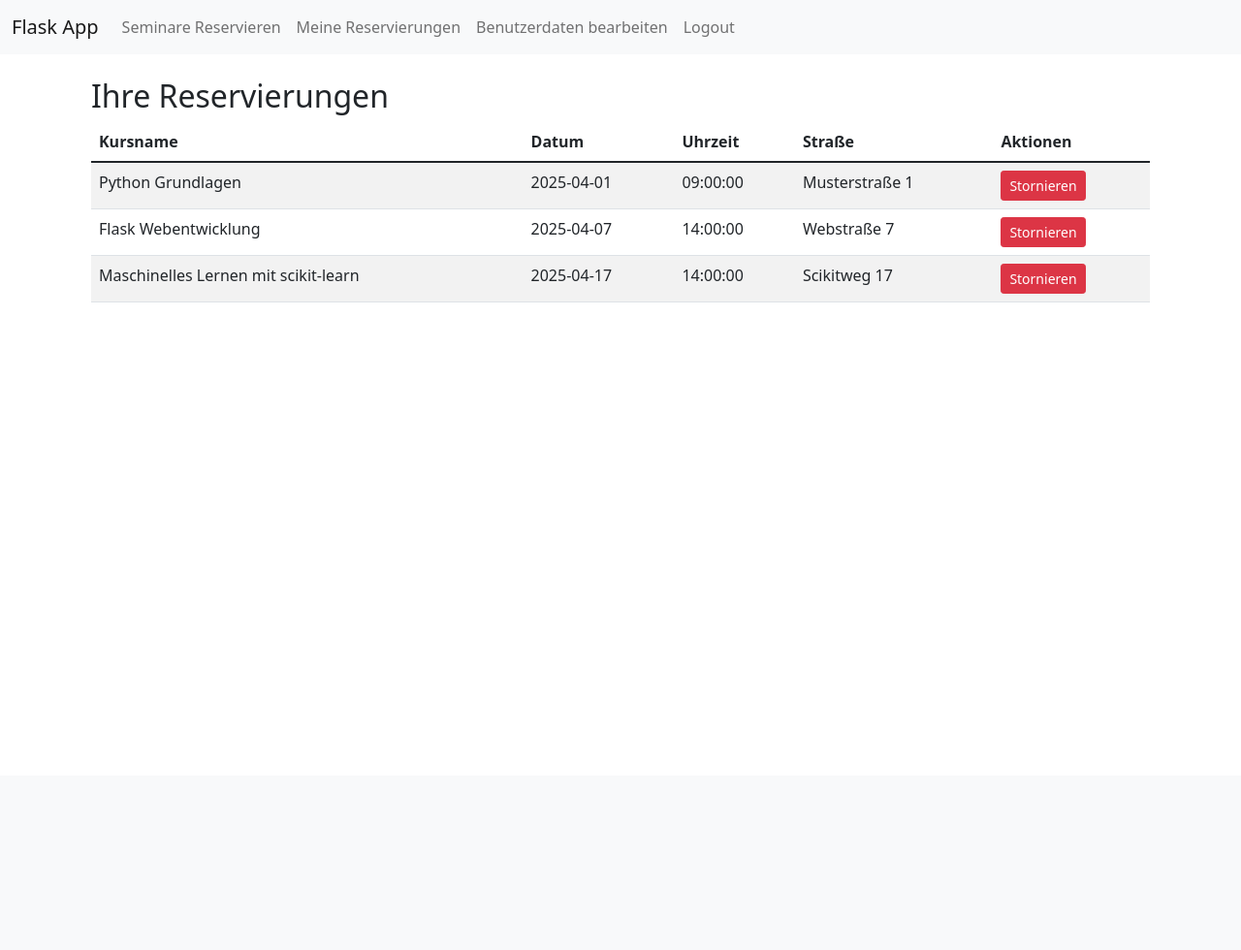
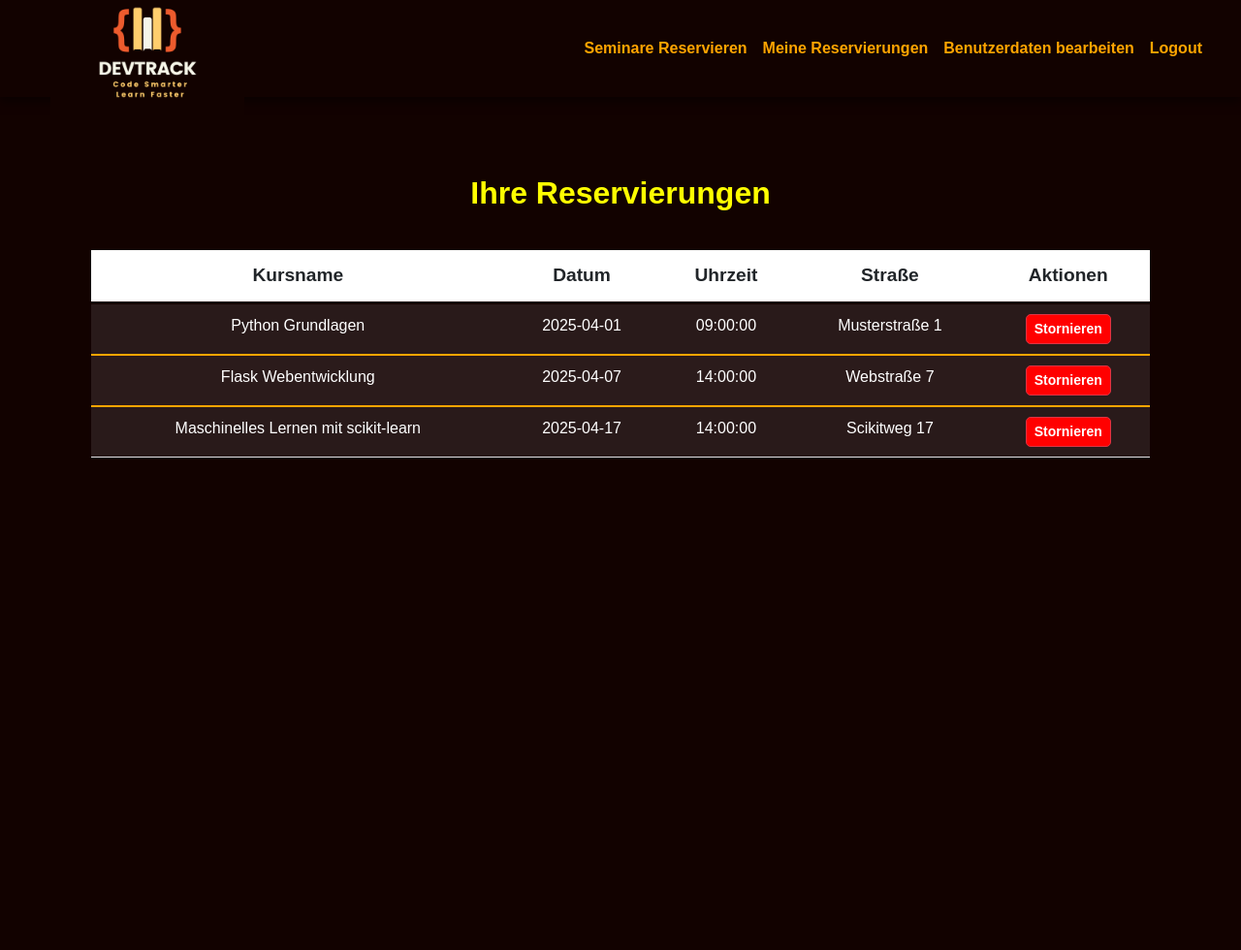
Before and after one commit to StasiaATP/flask-app_BIO1, a Flask app: page /reservierungen in a window 1280 px wide. Shown: the whole page at 97% size. Before the commit the page ends 312 px from the top, so only its background shows below. Run offline with Flask 3, Linux system fonts and the light colour scheme; a user stored in the database is signed in; data comes from the database, SQL or seed files in the repository.

Commit message:
modal.css (für Styling) hinzugefügt, base.html, edit_user.html, index.html, login.html, register.html, reserve.html und reservierungen.html aktualisiert mit bootstrap.

```diff
--- a/app/__init__.py
+++ b/app/__init__.py
@@ -7,18 +7,18 @@
 from app.db_setup import setup_database
 
 def create_app():
-    app = Flask(__name__, template_folder="../templates")  # ✅ Set correct template path
+    app = Flask(__name__, static_folder="../static", template_folder="../templates") # Setting correct template & css-file (static--> modal.css) path.
     app.config.from_object(Config)
     app.register_blueprint(teilnehmer_routes.routes)
     app.register_blueprint(ausbilder_routes)
 
     setup_database(app)
 
-    # ✅ Initialize Flask-Login
+    # Initialize Flask-Login
     login_manager = LoginManager()
     login_manager.init_app(app)
 
-    # ✅ This function tells Flask-Login how to load a user
+    # This function tells Flask-Login how to load a user
     @login_manager.user_loader
     def load_user(user_id):
         return User.query.get(int(user_id))
--- /dev/null
+++ b/static/modal.css
@@ -0,0 +1,236 @@
+/* ==========================
+   1. GLOBAL STYLES
+   ========================== */
+   body {
+    background-color: #120200 !important;   /* Farbe nach dem Logofarbe angepasst! */
+    font-family: Arial, sans-serif;
+    margin: 0;
+    padding: 0;
+    min-height: 100vh;
+}
+
+/* ==========================
+   2️. NAVIGATION (Navbar & Logo)
+   ========================== */
+.navbar {
+    background-color: #120200 !important;
+    padding: 10px 20px;
+    height: 100px;
+    display: flex;
+    align-items: center;
+    justify-content: space-between;
+    width: 100%;
+    position: fixed;
+    top: 0;
+    left: 0;
+    z-index: 1000;
+    box-shadow: 0px 4px 10px rgba(0, 0, 0, 0.5);
+}
+
+.navbar .nav-link {
+    color: orange !important;
+    font-weight: bold;
+    transition: color 0.3s ease-in-out;
+}
+
+.navbar .nav-link:hover {
+    color: yellow !important;
+}
+
+.header-logo {
+    height: 200px;
+    width: auto;
+    margin-left: 20px;
+    background-color: #120200;
+}
+
+/* ==========================
+   3️. WILLKOMMENSSEITE (Homepage)
+   ========================== */
+.welcome-text {
+    color: yellow !important;
+    font-weight: bold;
+    font-size: 2.5rem;
+    margin-bottom: 20px;
+}
+
+.subtitle {
+    color: rgba(255, 255, 255, 0.8);
+    font-size: 1.2rem;
+    margin-bottom: 25px;
+}
+
+.dynamic-text {
+    font-size: 1.3rem;
+    color: white;
+    font-weight: 400;
+    white-space: normal;
+    overflow: visible;
+    min-width: unset;
+    max-width: 100%;
+}
+
+.blinker {
+    animation: blink 0.6s infinite;
+    color: orange;
+    font-weight: bold;
+}
+
+@keyframes blink {
+    50% { opacity: 0; }
+}
+
+/* Korrigiert: Abstand zur Navbar für Hauptcontainer */
+.main-container {
+    margin-top: 180px;
+    text-align: center;
+}
+
+/* ==========================
+   4️. BUTTONS & INTERAKTIVE ELEMENTE
+   ========================== */
+.btn-orange {
+    background-color: #ff8c00 !important;
+    color: white !important;
+    border: none;
+    padding: 10px 20px;
+    font-size: 1.1rem;
+    border-radius: 5px;
+    text-decoration: none;
+    margin-top: 30px;
+}
+
+.btn-orange:hover {
+    background-color: #e07b00 !important;
+}
+
+/* ==========================
+   5️. FORMULAR DESIGN
+   ========================== */
+.login-container, .register-container, .edit-container, .reserve-container {
+    margin-top: 150px !important;
+    text-align: left;
+    max-width: 500px;
+    margin-left: 50px;
+    color: white;
+}
+
+h2 {
+    color: yellow !important;
+    font-size: 2rem;
+    font-weight: bold;
+    text-align: center;
+}
+
+label {
+    color: #ffcc00 !important;
+    font-size: 1rem !important;
+    font-weight: bold !important;
+    display: block !important;
+    margin-bottom: 3px !important;
+}
+
+input, select {
+    background-color: #1a0d0d;
+    color: white;
+    border: 2px solid orange;
+    padding: 5px;
+    border-radius: 5px;
+    width: 100%;
+    font-size: 0.9rem;
+}
+
+/* ==========================
+   6️. SEMINAR-RESERVIERUNGEN
+   ========================== */
+.reserve-container .btn-primary {
+    background-color: orange !important;
+    color: white !important;
+    border-radius: 5px;
+    padding: 8px 15px;
+    font-size: 1rem;
+    display: block;
+    margin: 20px auto 0;
+    text-align: center;
+}
+
+.reserve-container .btn-primary:hover {
+    background-color: #e07b00 !important;
+}
+
+/* ==========================
+   7️. RESERVIERUNGSTABELLE
+   ========================== */
+.reservierungen-container {
+    margin-top: 140px;
+    text-align: center;
+}
+
+.reservierungen-container .table {
+    background-color: #1a0d0d !important;
+    color: white !important;
+    border-radius: 10px;
+    width: 100%;
+    border-collapse: collapse;
+    margin-top: 20px;
+}
+
+
+.reservierungen-container .table thead {
+    background-color: orange !important;
+    color: black !important;
+}
+
+.reservierungen-container .table thead th {
+    padding: 12px;
+    font-size: 1.2rem;
+    font-weight: bold;
+    text-align: center;
+    border-bottom: 3px solid #120200;
+}
+
+.reservierungen-container .table tbody td {
+    background-color: #2b1b1b;
+    color: white !important;
+    padding: 10px;
+    font-size: 1rem;
+    text-align: center;
+    border-top: 2px solid orange !important;
+}
+
+.reservierungen-container .btn-danger {
+    background-color: red !important;
+    color: white !important;
+    border-radius: 5px;
+    font-weight: bold;
+}
+
+.reservierungen-container .btn-danger:hover {
+    background-color: darkred !important;
+}
+
+/* Abstand der gesamten Reservierungen-Seite */
+.reservierungen-container {
+    margin-top: 180px !important;  /* Erhöhe den Wert, falls nötig */
+    text-align: center;
+}
+
+/* Falls die Tabelle weiterhin zu weit oben sitzt */
+.reservierungen-container .table {
+    margin-top: 40px !important; /* Erhöhe, falls die Tabelle noch zu nah an der Navigation ist */
+}
+
+/* ==========================
+   8️. RESPONSIVE DESIGN
+   ========================== */
+@media (max-width: 768px) {
+    .login-container, .register-container, .reserve-container, .edit-container {
+        max-width: 90%;
+        margin-left: auto;
+        margin-right: auto;
+    }
+
+    input, select {
+        max-width: 100%;
+    }
+}
--- a/templates/base.html
+++ b/templates/base.html
@@ -3,38 +3,61 @@
 <head>
     <meta charset="UTF-8">
     <meta name="viewport" content="width=device-width, initial-scale=1.0">
-    <title>Flask App</title>
-    <link href="https://cdn.jsdelivr.net/npm/bootstrap@5.1.3/dist/css/bootstrap.min.css" rel="stylesheet">
+    <title>DEVTRACK</title>
+
+    <!-- Bootstrap CSS -->
+    <link href="https://cdn.jsdelivr.net/npm/bootstrap@5.3.0/dist/css/bootstrap.min.css" rel="stylesheet">
+
+    <!-- Eigene CSS-Datei -->
+    <link rel="stylesheet" href="{{ url_for('static', filename='modal.css') }}">
 </head>
 <body>
-    <nav class="navbar navbar-expand-lg navbar-light bg-light">
+    <nav class="navbar navbar-expand-lg">
         <div class="container-fluid">
-            <a class="navbar-brand" href="/">Flask App</a>
+            <!-- Logo, das immer zur Startseite führt -->
+            <a class="navbar-brand" href="/">
+                <img src="{{ url_for('static', filename='devtrack_logo.png') }}" alt="DEVTRACK Logo" class="header-logo">
+            </a>
+
+            <button class="navbar-toggler" type="button" data-bs-toggle="collapse" data-bs-target="#navbarNav" aria-controls="navbarNav" aria-expanded="false" aria-label="Toggle navigation">
+                <span class="navbar-toggler-icon"></span>
+            </button>
+
             <div class="collapse navbar-collapse" id="navbarNav">
-                <ul class="navbar-nav">
+                <ul class="navbar-nav ms-auto">
+
+                    <!-- Falls der Benutzer NICHT eingeloggt ist, zeigt nur Login & Register -->
                     {% if not current_user.is_authenticated %}
                         <li class="nav-item"><a class="nav-link" href="/login">Login</a></li>
                         <li class="nav-item"><a class="nav-link" href="/register">Register</a></li>
                     {% endif %}
-                    {% if current_user.type == 'teilnehmer' %}
+
+                    <!-- Falls der Benutzer ein Teilnehmer ist -->
+                    {% if current_user.is_authenticated and current_user.type == 'teilnehmer' %}
                         <li class="nav-item"><a class="nav-link" href="/reserve">Seminare Reservieren</a></li>
                         <li class="nav-item"><a class="nav-link" href="/reservierungen">Meine Reservierungen</a></li>
                     {% endif %}
-                    {% if current_user.type == 'ausbilder' %}
+
+                    <!-- Falls der Benutzer ein Ausbilder ist -->
+                    {% if current_user.is_authenticated and current_user.type == 'ausbilder' %}
                         <li class="nav-item"><a class="nav-link" href="/ausbilder_seminare">Von mir geleitete Seminare</a></li>
                         <li class="nav-item"><a class="nav-link" href="/ausbilder_seminar_erstellen">Neues Seminar erstellen</a></li>
                     {% endif %}
+
+                    <!-- Falls der Benutzer eingeloggt ist, erscheinen Bearbeiten & Logout -->
+                    {% if current_user.is_authenticated %}
                         <li class="nav-item"><a class="nav-link" href="/edit">Benutzerdaten bearbeiten</a></li>
-                    {% if current_user.is_authenticated %}
                         <li class="nav-item"><a class="nav-link" href="/logout">Logout</a></li>
                     {% endif %}
                 </ul>
             </div>
         </div>
     </nav>
+
     <div class="container mt-4">
         {% block content %}{% endblock %}
     </div>
+
     <script src="https://cdn.jsdelivr.net/npm/bootstrap@5.1.3/dist/js/bootstrap.bundle.min.js"></script>
 </body>
 </html>
--- a/templates/edit_user.html
+++ b/templates/edit_user.html
@@ -1,6 +1,7 @@
 {% extends 'base.html' %}
 
 {% block content %}
+<div class="edit-container">
     <h2>Benutzerdaten Bearbeiten</h2>
     <form method="POST">
         <div class="mb-3">
@@ -34,6 +35,7 @@
         <div class="mb-3">
             <label for="hausnr" class="form-label">Hausnummer</label>
             <input type="text" class="form-control" id="hausnr" name="hausnr" value="{{ current_user.hausnr }}" required>
+        </div>
         <div class="mb-3">
             <label for="telefonnummer" class="form-label">Telefonnummer</label>
             <input type="text" class="form-control" id="telefonnummer" name="telefonnummer" value="{{ current_user.telefonnummer }}" required>
@@ -49,6 +51,7 @@
                 {% endfor %}
             </select>
         </div>
-    <button type="submit" class="btn btn-primary">Ändern</button>
+        <button class="btn btn-orange">Ändern</button>
     </form>
+</div>
 {% endblock %}
--- a/templates/login.html
+++ b/templates/login.html
@@ -1,6 +1,7 @@
 {% extends 'base.html' %}
 
 {% block content %}
+<div class="login-container">
     <h2>Login</h2>
     <form method="POST">
         <div class="mb-3">
@@ -11,6 +12,7 @@
             <label for="password" class="form-label">Passwort</label>
             <input type="password" class="form-control" id="password" name="password" required>
         </div>
-    <button type="submit" class="btn btn-primary">Login</button>
+        <button type="submit" class="btn btn-orange">Login</button>
     </form>
+</div>
 {% endblock %}
--- a/templates/register.html
+++ b/templates/register.html
@@ -1,6 +1,7 @@
 {% extends 'base.html' %}
 
 {% block content %}
+<div class="login-container">
     <h2>Registrieren</h2>
     <form method="POST">
         <div class="mb-3">
@@ -38,6 +39,7 @@
         <div class="mb-3">
             <label for="hausnr" class="form-label">Hausnummer</label>
             <input type="text" class="form-control" id="hausnr" name="hausnr" required>
+        </div>
         <div class="mb-3">
             <label for="telefonnummer" class="form-label">Telefonnummer</label>
             <input type="text" class="form-control" id="telefonnummer" name="telefonnummer" required>
@@ -51,6 +53,7 @@
                 {% endfor %}
             </select>
         </div>
-    <button type="submit" class="btn btn-primary">Registrieren</button>
+        <button type="submit" class="btn btn-orange">Registrieren</button>
     </form>
+</div>
 {% endblock %}
--- a/templates/reserve.html
+++ b/templates/reserve.html
@@ -1,6 +1,7 @@
 {% extends 'base.html' %}
 
 {% block content %}
+<div class="reserve-container">
     <h2>Seminare Reservieren</h2>
     <form method="POST">
         <div class="mb-3">
@@ -9,11 +10,12 @@
                 <option value="">Bitte wählen</option>
                 {% for seminar in seminars %}
                 <option value="{{ seminar.id }}">
-                {{ seminar.kursname }} - {{ seminar.datum }} um {{ seminar.uhrzeit }} in {{ seminar.strasse }}
+                    {{ seminar.kursname }} - {{ seminar.datum }} um {{ seminar.uhrzeit }}
                 </option>
                 {% endfor %}
             </select>
         </div>
         <button type="submit" class="btn btn-primary">Reservieren</button>
     </form>
+</div>
 {% endblock %}
--- a/templates/reservierungen.html
+++ b/templates/reservierungen.html
@@ -1,10 +1,10 @@
 {% extends 'base.html' %}
 
 {% block content %}
-<div class="container mt-4">
+<div class="container reservierungen-container mt-4">
     <h2>Ihre Reservierungen</h2>
     {% if reservations %}
-    <table class="table table-striped">
+    <table class="table table-striped reservierungen-tabelle">
         <thead>
             <tr>
                 <th scope="col">Kursname</th>
```
Also changed, not shown: templates/index.html (+40 -1 lines), app/teilnehmer_routes.py (line endings or trailing spaces), static/devtrack_logo.png (added), static/programming.png (added). Lines whose indentation alone changed are shown as unchanged.
